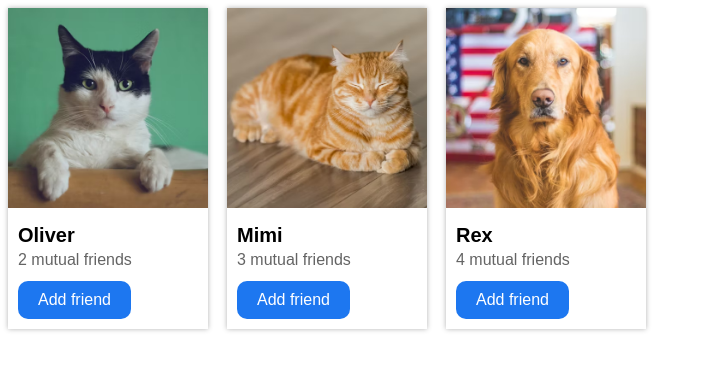
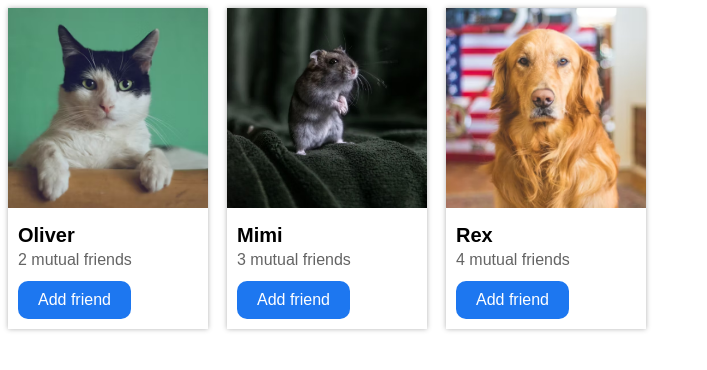
Before and after one commit to wamaedev/html-css-course, a plain HTML site: page html/9g.html in a window 1280 px wide. Shown: the whole page, without its empty margins (0-707 px from the left). Drawn offline with Linux system fonts and the light colour scheme.

Commit message:
Made change to 9g.html

```diff
--- a/html/9g.html
+++ b/html/9g.html
@@ -21,7 +21,7 @@
   </div>
 
   <div class="profile">
-    <img class="profile-picture" src="/thubnails/cat-photo2.avif" alt="">
+    <img class="profile-picture" src="/thubnails/Hamster image.avif" alt="">
     <p class="name">
       Mimi
     </p>
```
Also changed, not shown: thubnails/Hamster image.avif (added).
